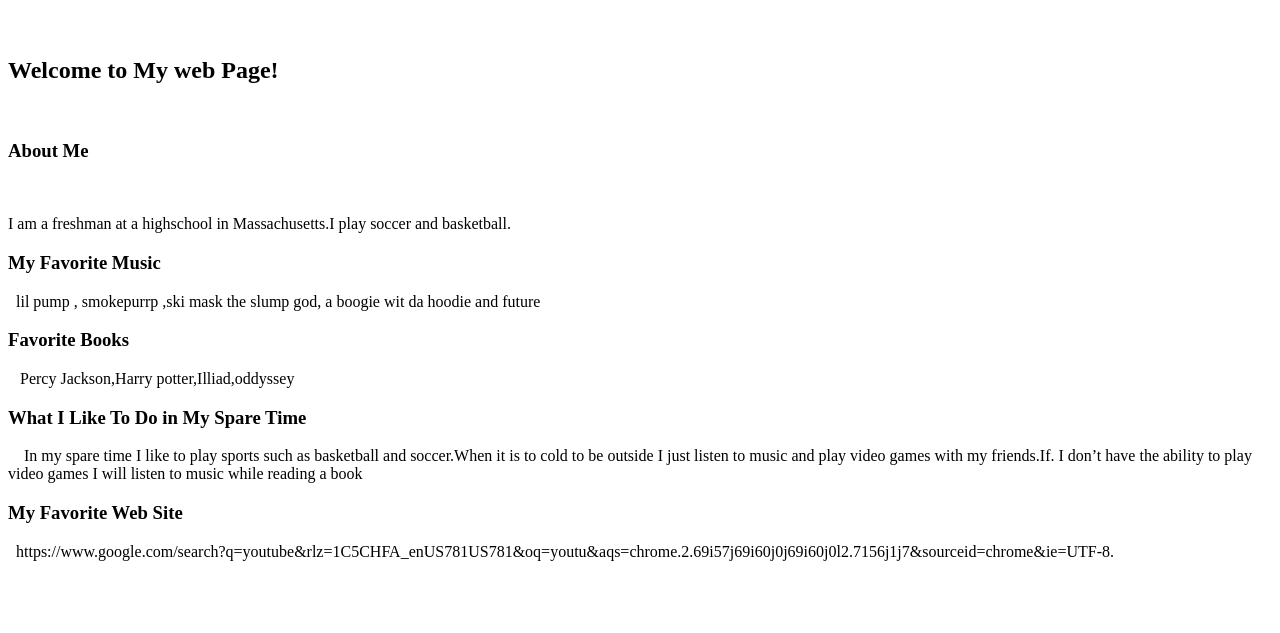
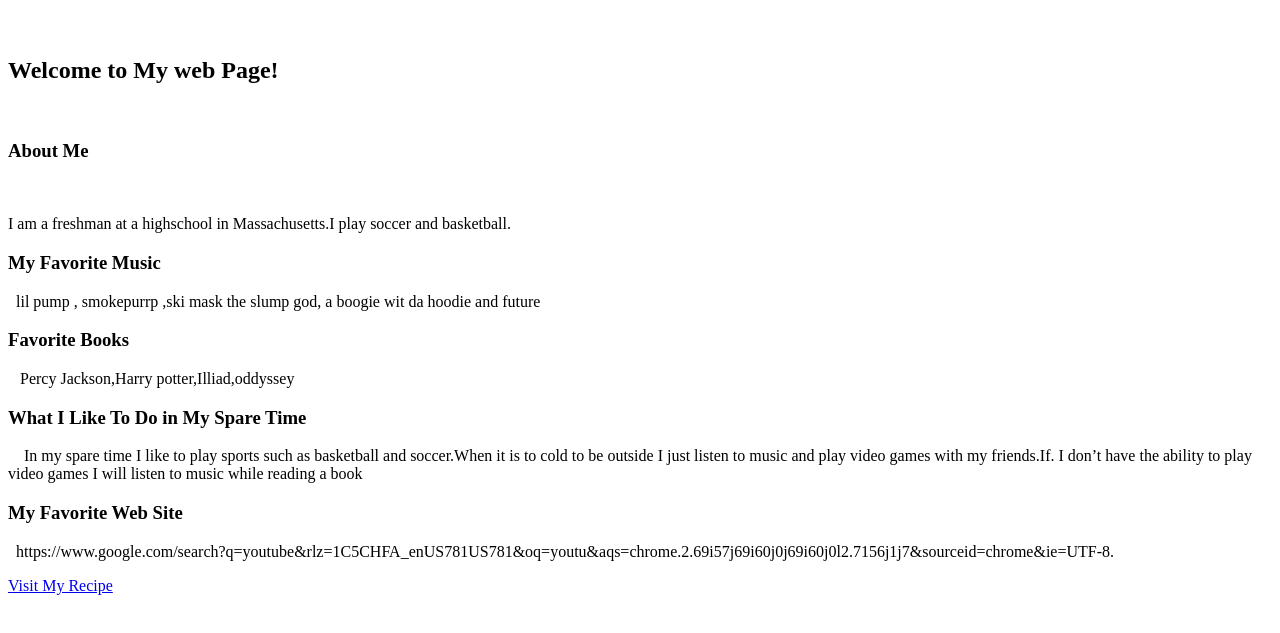
Before and after one commit to Kristiano7912/Kristiano.github.io, a plain HTML site: page index.html in a window 1280 px wide. Shown: the part 87-720 px from the top of the page. Drawn offline with Linux system fonts and the light colour scheme.

Commit message:
Added Recipe Link

```diff
--- a/index.html
+++ b/index.html
@@ -14,5 +14,6 @@
     In my spare time I like to play sports such as basketball and soccer.When it is to cold to be outside I just listen to music and play video games with my friends.If. I don’t have the ability to play video games I will listen to music while reading a book
     <h3>My Favorite Web Site </h3>
     https://www.google.com/search?q=youtube&rlz=1C5CHFA_enUS781US781&oq=youtu&aqs=chrome.2.69i57j69i60j0j69i60j0l2.7156j1j7&sourceid=chrome&ie=UTF-8.
+    <p><a href="recipe.html">Visit My Recipe</a></p>
   </body>
 </html>
```
